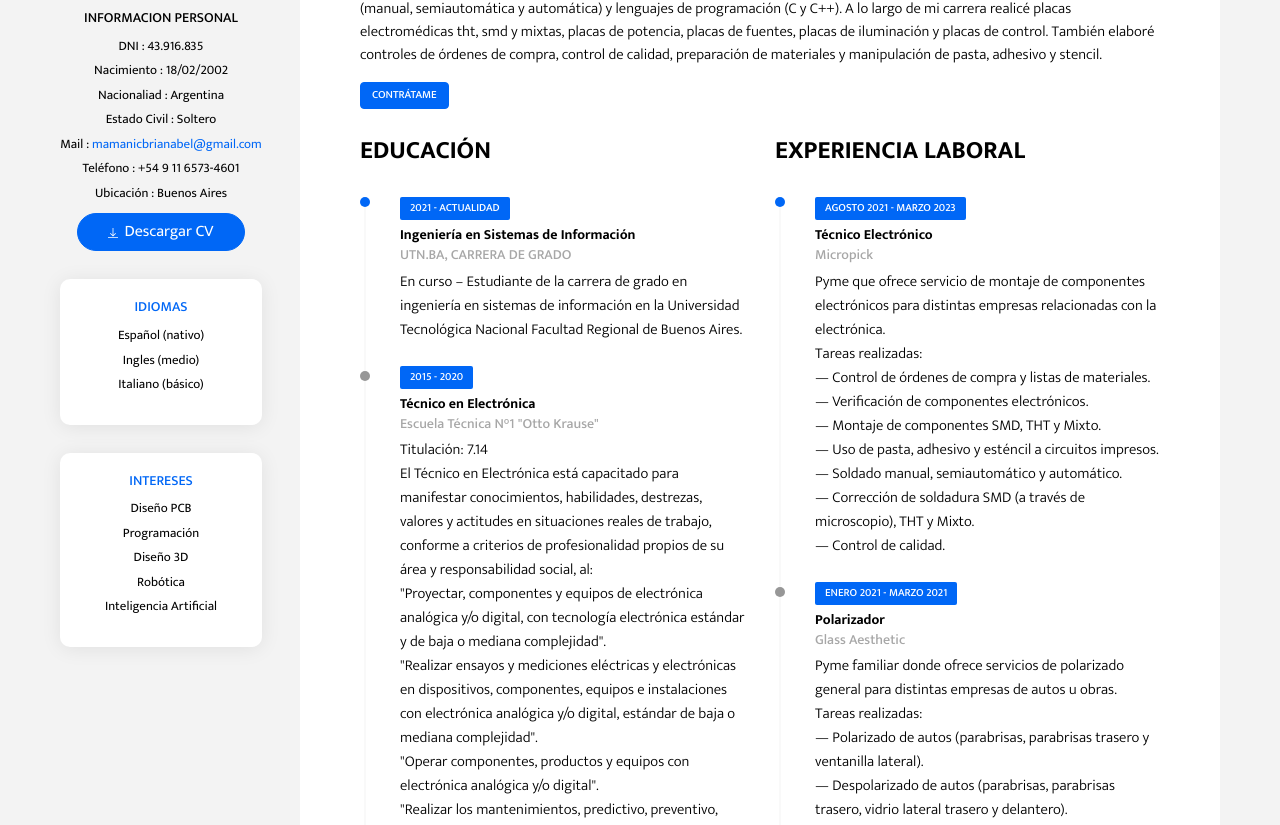
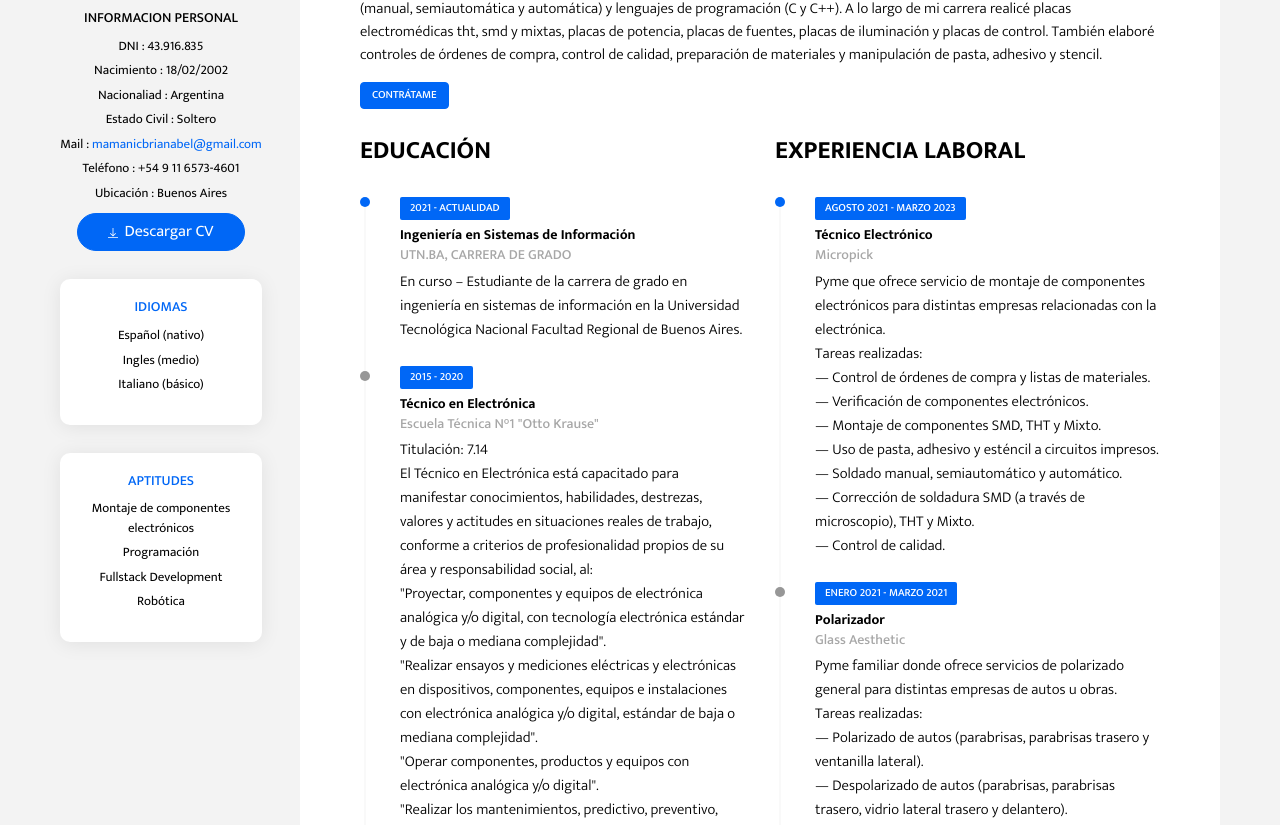
Before and after one commit to brabelb/cv, a website: page index.html in a window 1280 px wide. Shown: the part 259-1084 px from the top of the page. Drawn offline with nearby package versions, Linux system fonts and the light colour scheme.

Commit message:
Update 10

```diff
--- a/index.html
+++ b/index.html
@@ -22,7 +22,7 @@
         <!--<button class="btn btn-white btn-share ml-auto mr-3 ml-md-0 mr-md-auto"><img src="#" alt="share" class="btn-img"></button>-->
         <nav class="collapsible-nav" id="collapsible-nav">
             <a href="index.html" class="nav-link active">INICIO</a>
-            <a href="laboral.html" class="nav-link">PORTFOLIO</a>
+            <a href="portfolio.html" class="nav-link">PORTFOLIO</a>
             <a href="contacto.html" class="nav-link">CONTACTO</a>
         </nav>
         <button class="btn btn-menu-toggle btn-white rounded-circle" data-toggle="collapsible-nav"
@@ -69,13 +69,11 @@
             <div class="widget card">
                 <div class="card-body">
                     <div class="widget-content">
-                        <h5 class="widget-title card-title">INTERESES</h5>
-                        <p>Diseño PCB</p>
+                        <h5 class="widget-title card-title">Aptitudes</h5>
+                        <p>Montaje de componentes electrónicos</p>
                         <p>Programación</p>
-                        <p>Diseño 3D</p>
+                        <p>Fullstack Development</p>
                         <p>Robótica</p>
-                        <p>Inteligencia Artificial</p>
-
                     </div>
                 </div>
             </div>
```
Also changed, not shown: contacto.html (+4 -5 lines), portfolio.html (renamed from laboral.html, +4 -5 lines).
